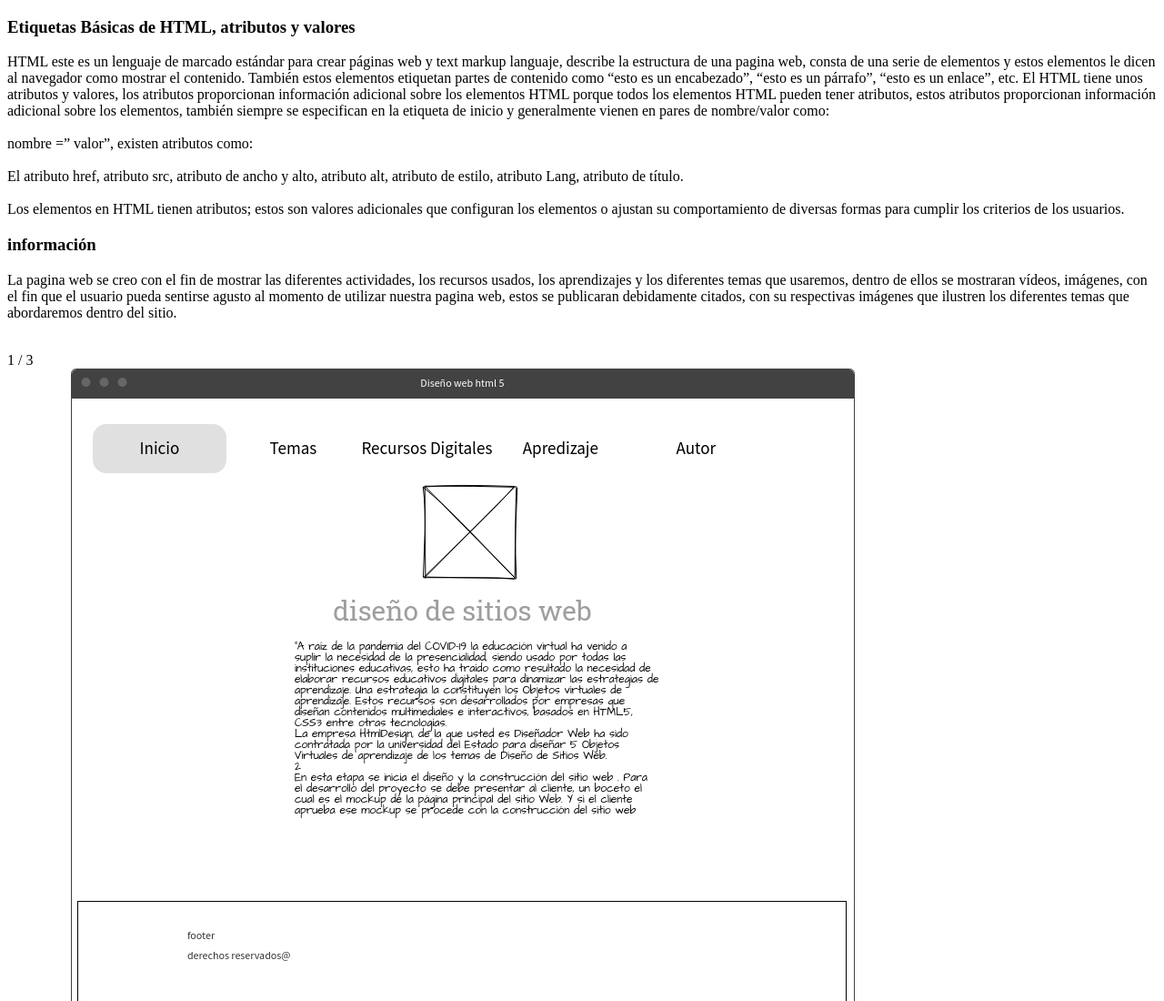
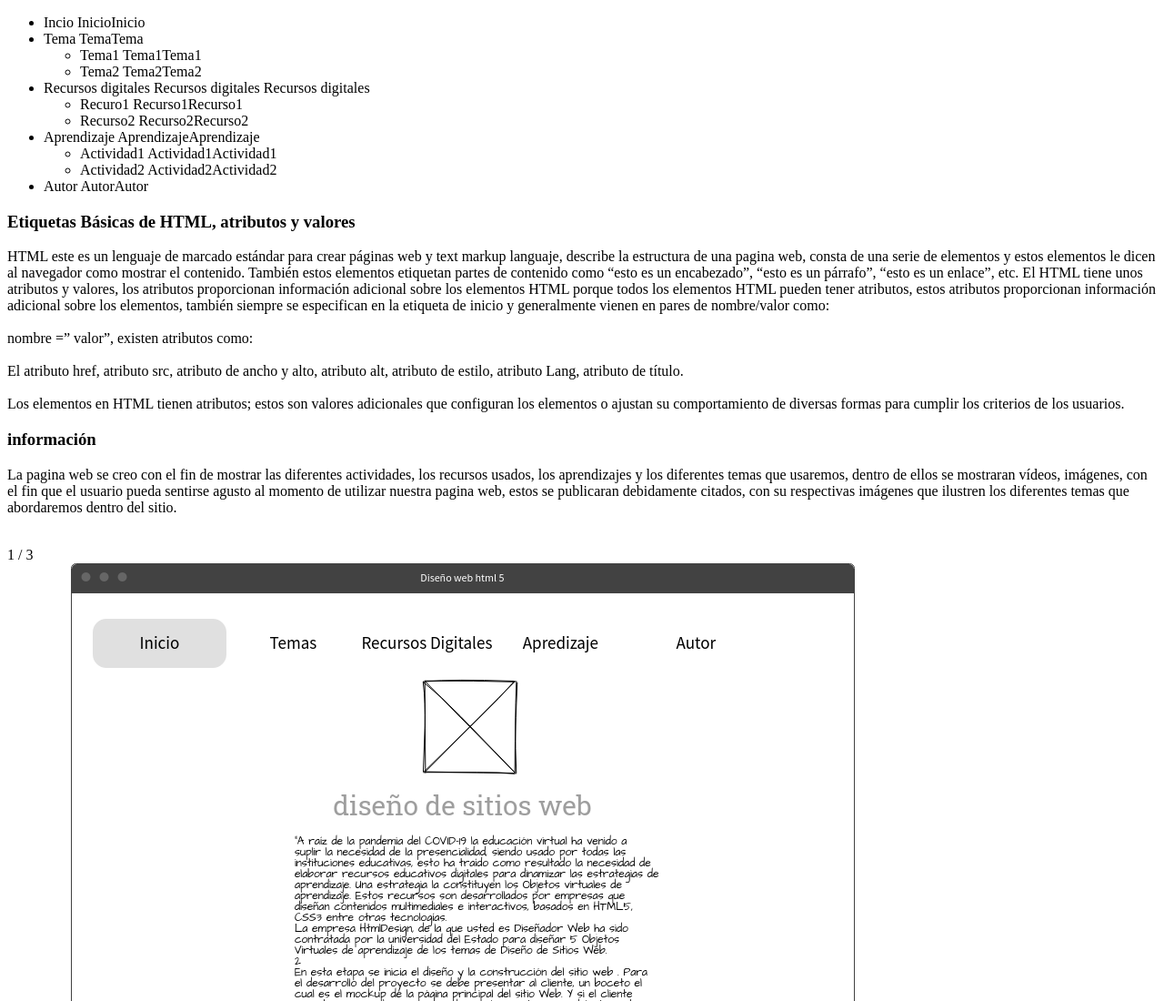
Before and after one commit to LuisaRamos08/DSW_Luisa_Ramos, a plain HTML site: page index.html in a window 1280 px wide. Shown: the top 1100 px of the page at 91% size. Drawn offline with Linux system fonts and the light colour scheme.

Commit message:
Initail commit

```diff
--- a/index.html
+++ b/index.html
@@ -10,6 +10,67 @@
 </head>
 
 <body>
+    <div>
+        <ul>
+            <li>
+                <a> Incio <span><span >Inicio</span><span></span>Inicio</span>
+                </span>
+                </a>
+            </li>
+            <li><a>
+                Tema
+                <span><span>Tema</span><span>Tema</span></span>
+            </a>
+                <ul>
+                    <li><a>
+                        Tema1
+                        <span ><span>Tema1</span><span >Tema1</span></span>
+                    </a></li>
+                    <li><a>
+                        Tema2
+                        <span ><span >Tema2</span><span >Tema2</span></span>
+                    </a></li>
+                </ul>
+            </li>
+            <li><a>
+                Recursos digitales
+                <span ><span >Recursos digitales</span><span > Recursos digitales</span></span>
+            </a>
+                <ul>
+                    <li><a>
+                    Recuro1
+                    <span ><span >Recurso1</span><span>Recurso1</span></span>
+                </a></li>
+                    <li><a>
+                    Recurso2
+                    <span ><span >Recurso2</span><span >Recurso2</span></span>
+                </a></li>
+                </ul>
+
+            </li>
+            <li><a>
+                Aprendizaje
+                <span ><span >Aprendizaje</span><span >Aprendizaje</span></span>
+            </a>
+                <ul>
+                    <li><a>
+                Actividad1
+                <span ><span >Actividad1</span><span></span>Actividad1</span></span>
+            </a></li>
+                    <li><a>
+                Actividad2
+                <span><span >Actividad2</span><span >Actividad2</span></span>
+            </a></li>
+                </ul>
+
+            </li>
+            <li><a>
+                Autor
+                <span ><span>Autor</span><span >Autor</span></span>
+            </a></li>
+
+        </ul>
+    </div>
 
     <section>
         <h3>Etiquetas Básicas de HTML, atributos y valores</h3>
```
